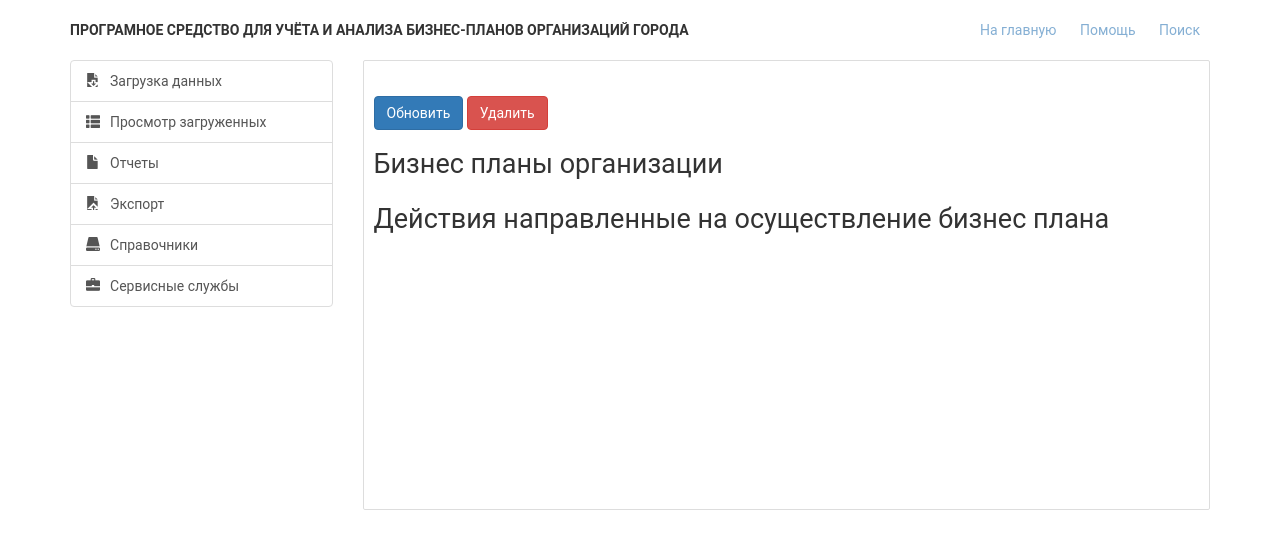
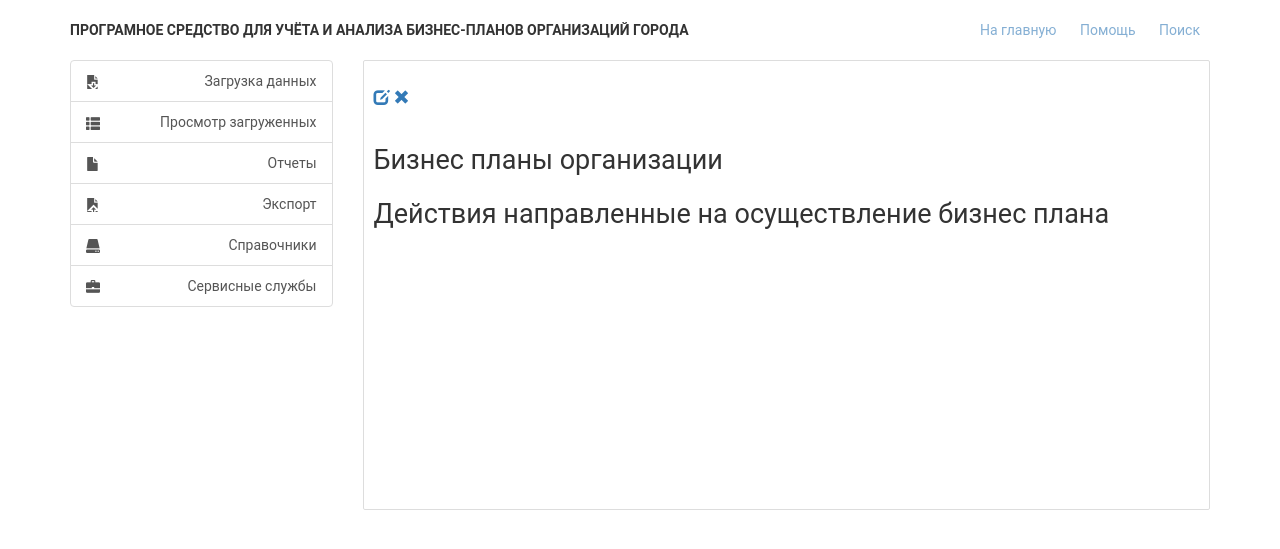
Before and after one commit to Pacius/patentUploadXml, a Yii app: template views/organizations/view.php in a window 1280 px wide. Shown: the top 549 px of the page. Run offline with PHP 8.4 and a stand-in for Yii, Linux system fonts and the light colour scheme; the template is opened without the code that fills it, so the values that code supplies are empty; some libraries are stand-ins or nearby versions.

Commit message:
меню

```diff
--- a/views/layouts/main.php
+++ b/views/layouts/main.php
@@ -132,6 +132,11 @@ if ($error) {
         padding: 10px 0 15px 0;
         margin:0;
     }
+    .list-group-item {
+        justify-content: space-between;
+        align-items: center;
+        display: flex;
+    }
 </style>
 
 <div class="container">
--- a/views/organizations/view.php
+++ b/views/organizations/view.php
@@ -13,20 +13,30 @@ $this->params['breadcrumbs'][] = ['label' => 'Организации', 'url' =>
 $this->params['breadcrumbs'][] = $this->title;
 \yii\web\YiiAsset::register($this);
 ?>
-<?php Pjax::begin(['enablePushState' => false]); ?>
+
+<style>
+    a.glyphicon {
+        text-decoration: none;
+    }
+</style>
 <div class="organizations-view">
 
-    <h1><?= Html::encode($this->title) ?></h1>
+    <h1>
+        <?= Html::encode($this->title) ?>
+        <span style="font-size:16px;">
+            <?= Html::a('', ['update', 'id' => $model->id], ['class' => 'glyphicon glyphicon-edit']) ?>
+            <?= Html::a('', ['delete', 'id' => $model->id], [
+                'class' => 'glyphicon glyphicon-remove',
+                'data'  => [
+                    'confirm' => 'Вы точно хотите удалить организацию?',
+                    'method'  => 'post',
+                ],
+            ]) ?>
+        </span>
+    </h1>
 
     <p>
-        <?= Html::a('Обновить', ['update', 'id' => $model->id], ['class' => 'btn btn-primary']) ?>
-        <?= Html::a('Удалить', ['delete', 'id' => $model->id], [
-            'class' => 'btn btn-danger',
-            'data'  => [
-                'confirm' => 'Вы точно хотите удалить организацию?',
-                'method'  => 'post',
-            ],
-        ]) ?>
+
     </p>
 
     <?= DetailView::widget([
@@ -49,6 +59,7 @@ $this->params['breadcrumbs'][] = $this->title;
     <div>
         <h2>Бизнес планы организации</h2>
     </div>
+
     <?= GridView::widget([
         'dataProvider' => $dataProviderBpo,
         //'filterModel' => $searchModelBpo,
@@ -86,13 +97,11 @@ $this->params['breadcrumbs'][] = $this->title;
 
     ]); ?>
 
-
     <div>
         <h2>Действия направленные на осуществление бизнес плана</h2>
     </div>
 
-
-
+    <?php Pjax::begin(['enablePushState' => false]); ?>
     <?= GridView::widget([
         'dataProvider' => $dataProviderBpv,
         //'filterModel'  => $searchModelBpv,
@@ -101,19 +110,19 @@ $this->params['breadcrumbs'][] = $this->title;
 
             [
                 'label' => 'Код',
-                'value' => function($model) {
+                'value' => function ($model) {
                     return $model->planParams->code;
                 }
             ],
             [
                 'label' => 'Название',
-                'value' => function($model) {
+                'value' => function ($model) {
                     return $model->planParams->name;
                 }
             ],
             [
                 'label' => 'Описание параметра',
-                'value' => function($model) {
+                'value' => function ($model) {
                     return $model->planParams->name;
                 }
             ],
@@ -133,6 +142,4 @@ $this->params['breadcrumbs'][] = $this->title;
         'emptyText'    => 'Данных по параметрам не найдено!',
     ]); ?>
     <?php Pjax::end(); ?>
-
-
 </div>
```
